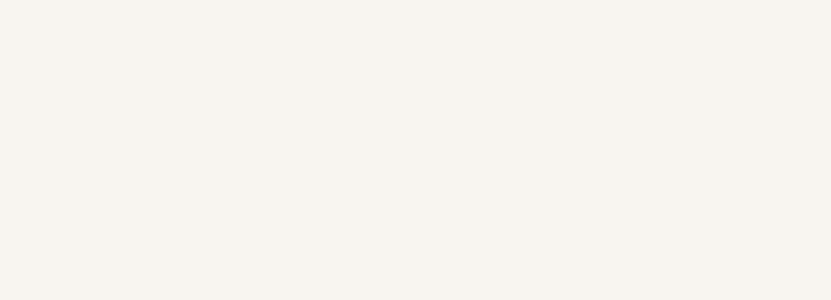
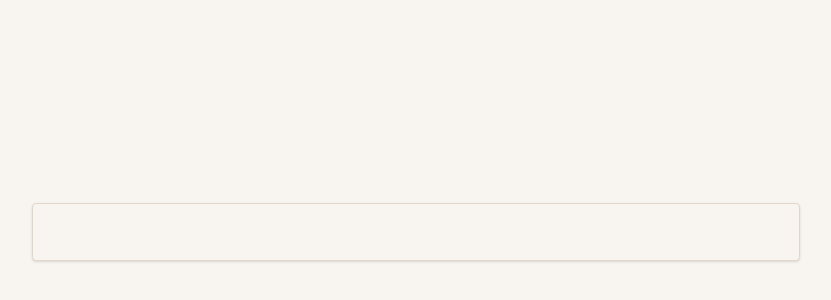
Before and after one commit to olliekeane123/last_man_standing, a Next.js app: page /invite/invite-status in a window 1280 px wide. Shown: the part 168-468 px from the top of the page, without its empty margins (224-1055 px from the left). Built offline with nearby package versions, Linux system fonts and the light colour scheme.

Commit message:
add card component to layout for invite route

```diff
--- a/src/app/(invite)/invite/[token]/ClientRedirector.tsx
+++ b/src/app/(invite)/invite/[token]/ClientRedirector.tsx
@@ -2,27 +2,18 @@
 
 import { useEffect } from 'react';
 import { useRouter } from 'next/navigation';
+import { CardHeader, CardTitle } from '@/components/ui/card';
 
 export default function ClientRedirector({ redirectUrl }: { redirectUrl: string }) {
     const router = useRouter();
 
     useEffect(() => {
-        // This ensures the client-side router call happens after the
-        // component has mounted and the first render/hydration is complete.
-        // This avoids the "Rendered more hooks" race condition with Clerk/Router internals.
         router.replace(redirectUrl);
     }, [redirectUrl, router]);
 
-    // Show a loading state while waiting for the useEffect to run.
     return (
-        <div style={{
-            display: 'flex',
-            justifyContent: 'center',
-            alignItems: 'center',
-            height: '100vh',
-            fontSize: '1.2rem'
-        }}>
-            <p>Processing invitation and redirecting...</p>
-        </div>
+        <CardHeader>
+            <CardTitle>You are being redirected, please wait...</CardTitle>
+        </CardHeader>
     );
 }
--- a/src/app/(invite)/invite/invite-status/page.tsx
+++ b/src/app/(invite)/invite/invite-status/page.tsx
@@ -1,5 +1,6 @@
 "use client"
 
+import { CardHeader, CardTitle } from "@/components/ui/card"
 import { useSearchParams } from "next/navigation"
 
 export default function InviteStatusPage() {
@@ -8,5 +9,9 @@ export default function InviteStatusPage() {
     const errorValue = searchParams.get("error")
     console.log("ERROR:", errorValue)
 
-    return <div>{errorValue}</div>
+    return (
+        <CardHeader>
+            <CardTitle>{errorValue}</CardTitle>
+        </CardHeader>
+    )
 }
--- /dev/null
+++ b/src/app/(invite)/invite/layout.tsx
@@ -0,0 +1,11 @@
+import { Card } from "@/components/ui/card"
+
+export default function Layout({ children }: { children: React.ReactNode }) {
+    return (
+        <main className="w-full h-screen">
+            <div className="h-screen justify-center items-center flex">
+                <Card className="min-w-md sm:w-md md:w-xl lg:w-3xl max-w-6xl">{children}</Card>
+            </div>
+        </main>
+    )
+}
```
